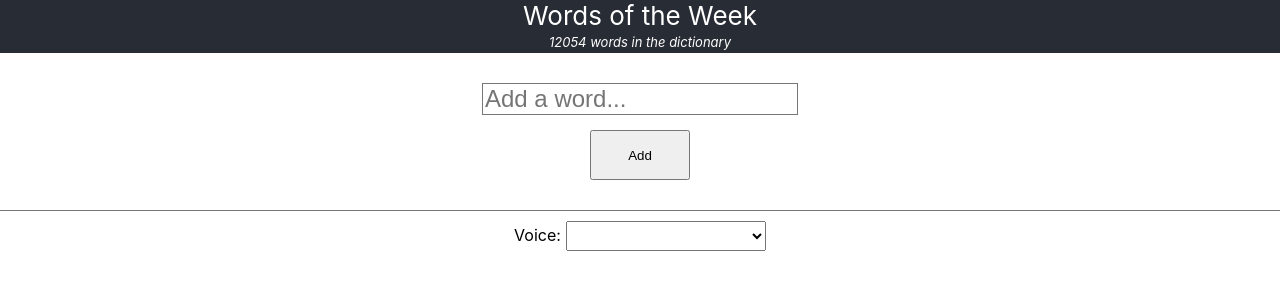
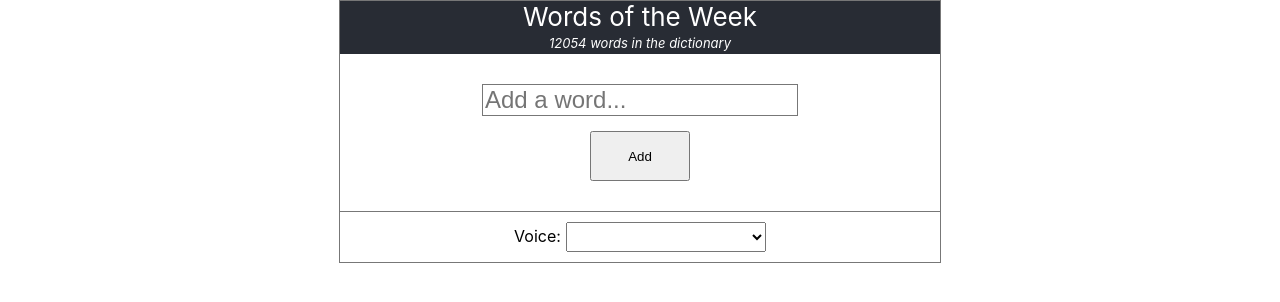
Before and after one commit to kovyrin/words-of-the-week, a React (Create React App) app: page / in a window 1280 px wide. Shown: the top 302 px of the page. Built offline with nearby package versions, Linux system fonts and the light colour scheme; the HTML template or start-up script is replaced by a standard one.

Commit message:
Limit width and fix bottom margin

```diff
--- a/src/App.css
+++ b/src/App.css
@@ -1,5 +1,8 @@
 .App {
   text-align: center;
+  max-width: 600px;
+  margin: 0 auto 0 auto;
+  border: 1px solid #777;
 }
 
 .App-header {
@@ -111,6 +114,7 @@
   margin-top: 30px;
   border-top: 1px solid #777;
   padding-top: 10px;
+  margin-bottom: 10px;
 }
 
 .voiceSelector select {
```
